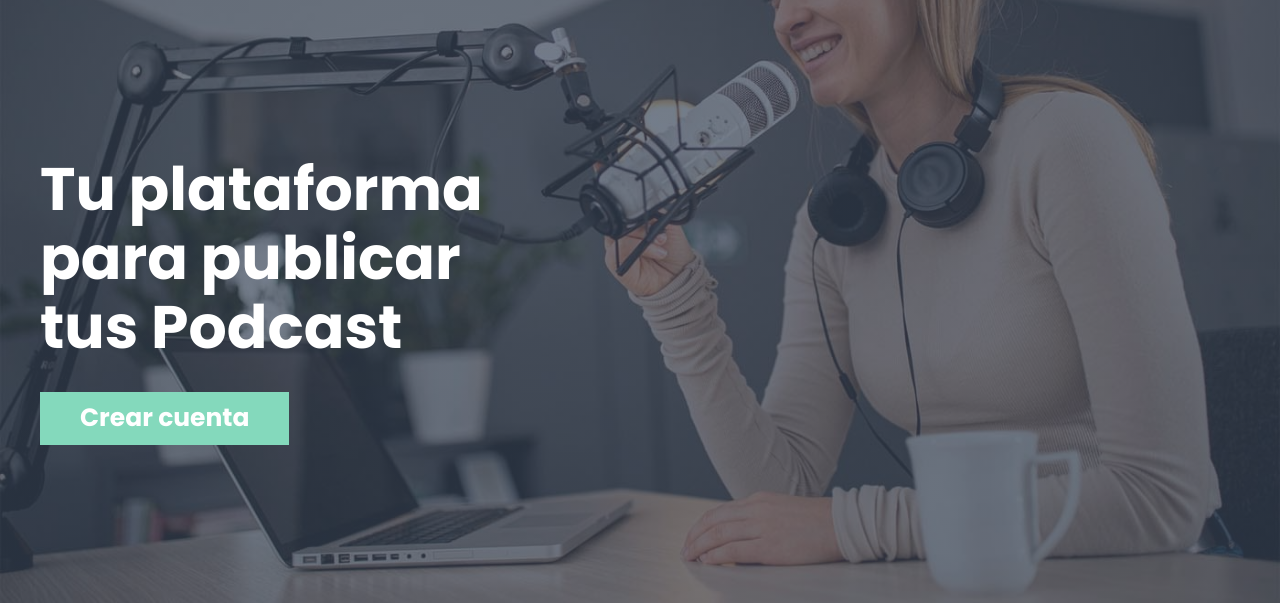
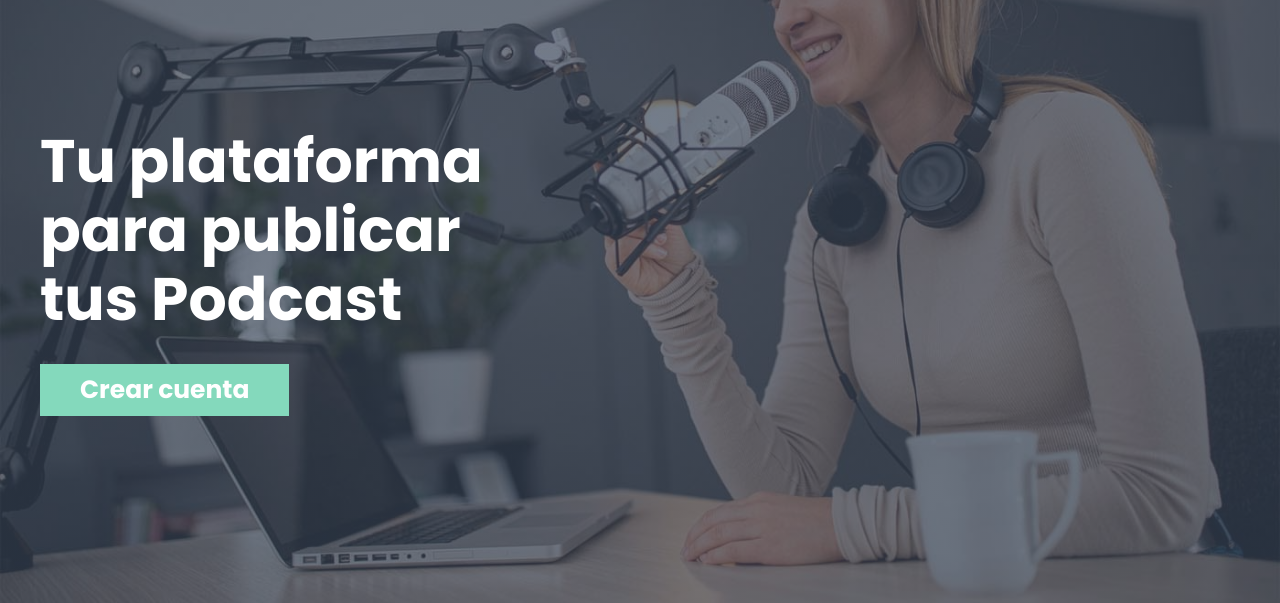
Before and after one commit to KevinJSS/Podcast_App, a website: page index.html in a window 1280 px wide. Shown: the part 228-831 px from the top of the page. Drawn offline with Linux system fonts and the light colour scheme.

Commit message:
Header section adjustments

```diff
--- a/src/scss/app.scss
+++ b/src/scss/app.scss
@@ -1,2 +1,2 @@
 @use 'base';
-@use 'user-interface';
+@use 'ui';
--- a/src/scss/user-interface/_header.scss
+++ b/src/scss/ui/_header.scss
@@ -27,7 +27,7 @@
         }
 
         @include m.desktop {
-            padding: 13.2% 0;
+            padding: 13rem 0 18.675rem;
         }
     }
 
```
Also changed, not shown: build/css/app.css, src/scss/ui/_index.scss (renamed from src/scss/user-interface/_index.scss), 1 other file.
